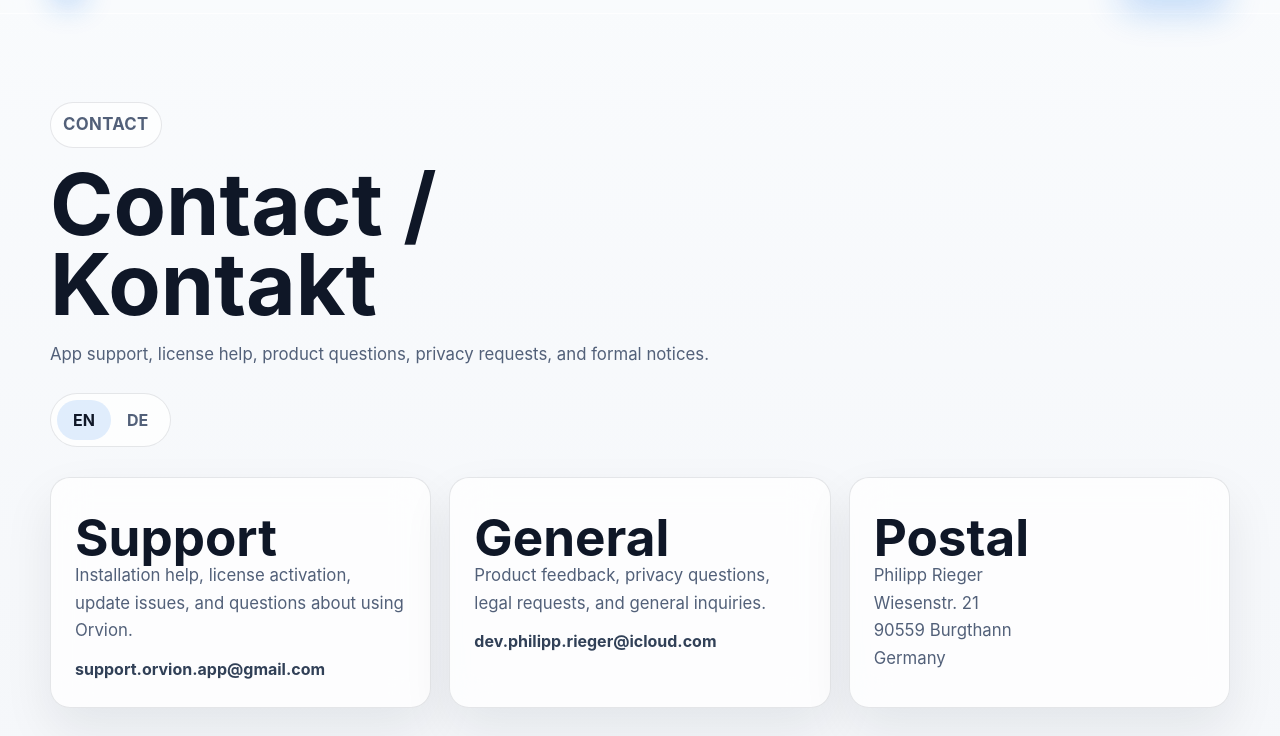
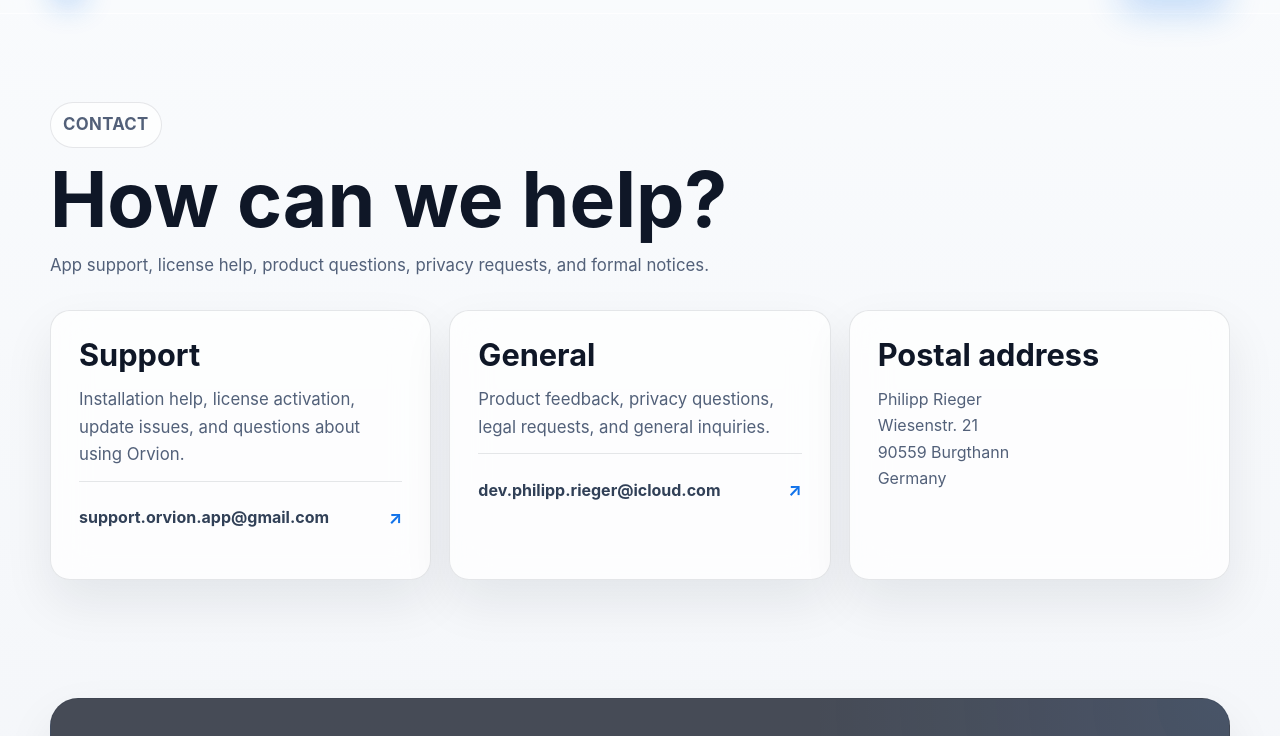
Before and after one commit to Philipp-dev-187/orvion-webseite, a plain HTML site: page contact/index.html in a window 1280 px wide. Shown: the part 61-797 px from the top of the page. Drawn offline with Linux system fonts and the light colour scheme.

Commit message:
Update Legal documents

```diff
--- a/assets/css/styles.css
+++ b/assets/css/styles.css
@@ -1289,10 +1289,6 @@
   max-width: 760px;
 }
 
-.legal-language-bar {
-  margin-top: 24px;
-}
-
 .language-switcher {
   display: inline-flex;
   padding: 6px;
@@ -1433,11 +1429,64 @@
 
 .contact-grid {
   margin-top: 30px;
-}
-
-.contact-card a {
-  display: inline-block;
+  align-items: stretch;
+}
+
+.contact-card {
+  display: flex;
+  min-height: 270px;
+  flex-direction: column;
+  padding: 28px;
+}
+
+.contact-card h2 {
+  margin-top: 0;
+  font-size: clamp(1.75rem, 2.4vw, 2.35rem);
+  line-height: 1.02;
+}
+
+.contact-card p,
+.contact-address {
+  margin-top: 16px;
+  color: var(--muted);
+  line-height: 1.65;
+}
+
+.contact-address {
+  font-style: normal;
+}
+
+.contact-action {
+  display: flex;
+  align-items: center;
+  justify-content: space-between;
+  gap: 12px;
+  margin-top: auto;
+  padding-top: 22px;
+  border-top: 1px solid var(--line);
+  color: var(--text);
   font-weight: 700;
+  overflow-wrap: anywhere;
+}
+
+.contact-action::after {
+  content: "↗";
+  color: var(--accent);
+  font-size: 1.1rem;
+}
+
+body[data-page="contact"] .legal-hero {
+  max-width: none;
+}
+
+body[data-page="contact"] .legal-hero h1 {
+  max-width: none;
+  white-space: nowrap;
+  font-size: clamp(3rem, 6vw, 5.4rem);
+}
+
+body[data-page="contact"] .legal-hero > p:last-child {
+  max-width: 720px;
 }
 
 @media (max-width: 1100px) {
@@ -1522,6 +1571,10 @@
 
   .notch-preview {
     min-height: 520px;
+  }
+
+  body[data-page="contact"] .legal-hero h1 {
+    white-space: normal;
   }
 
 }
--- a/assets/js/site.js
+++ b/assets/js/site.js
@@ -25,6 +25,25 @@
     footer_imprint: "Imprint",
     footer_terms: "Terms",
     footer_rights: "Orvion. All rights reserved.",
+    contact_page_title: "Contact | Orvion",
+    contact_kicker: "Contact",
+    contact_title: "How can we help?",
+    contact_intro: "App support, license help, product questions, privacy requests, and formal notices.",
+    contact_support_title: "Support",
+    contact_support_text: "Installation help, license activation, update issues, and questions about using Orvion.",
+    contact_general_title: "General",
+    contact_general_text: "Product feedback, privacy questions, legal requests, and general inquiries.",
+    contact_postal_title: "Postal address",
+    contact_country: "Germany",
+    legal_kicker: "Legal",
+    legal_last_updated: "Last updated: 26 May 2026",
+    legal_privacy_page_title: "Privacy Policy | Orvion",
+    legal_privacy_title: "Privacy Policy",
+    legal_imprint_page_title: "Imprint | Orvion",
+    legal_imprint_title: "Imprint",
+    legal_imprint_intro: "Provider information for the Orvion website and macOS app.",
+    legal_terms_page_title: "Terms of Service | Orvion",
+    legal_terms_title: "Terms of Service",
     language_label: "Language",
     theme_label: "Theme",
     theme_dark: "Dark",
@@ -135,6 +154,25 @@
     footer_imprint: "Impressum",
     footer_terms: "AGB",
     footer_rights: "Orvion. Alle Rechte vorbehalten.",
+    contact_page_title: "Kontakt | Orvion",
+    contact_kicker: "Kontakt",
+    contact_title: "Wie können wir helfen?",
+    contact_intro: "Support zur App, Hilfe mit Lizenzen, Produktfragen, Datenschutzanfragen und formelle Mitteilungen.",
+    contact_support_title: "Support",
+    contact_support_text: "Hilfe bei Installation, Lizenzaktivierung, Updates und Fragen zur Nutzung von Orvion.",
+    contact_general_title: "Allgemeine Anfragen",
+    contact_general_text: "Produktfeedback, Datenschutzfragen, rechtliche Anliegen und allgemeine Anfragen.",
+    contact_postal_title: "Postanschrift",
+    contact_country: "Deutschland",
+    legal_kicker: "Rechtliches",
+    legal_last_updated: "Zuletzt aktualisiert: 26. Mai 2026",
+    legal_privacy_page_title: "Datenschutzerklärung | Orvion",
+    legal_privacy_title: "Datenschutzerklärung",
+    legal_imprint_page_title: "Impressum | Orvion",
+    legal_imprint_title: "Impressum",
+    legal_imprint_intro: "Anbieterinformationen für die Orvion-Website und die macOS-App.",
+    legal_terms_page_title: "Nutzungsbedingungen | Orvion",
+    legal_terms_title: "Nutzungsbedingungen",
     language_label: "Sprache",
     theme_label: "Design",
     theme_dark: "Dunkel",
--- a/contact/index.html
+++ b/contact/index.html
@@ -3,43 +3,36 @@
 <head>
     <meta charset="utf-8" />
     <meta name="viewport" content="width=device-width, initial-scale=1" />
-    <title>Contact | Orvion</title>
+    <title data-i18n="contact_page_title">Contact | Orvion</title>
     <meta name="description" content="Contact Orvion for app support, license help, product questions, privacy requests, and formal notices." />
     <meta name="robots" content="index,follow" />
-    <link rel="stylesheet" href="/assets/css/styles.css?v=36" />
-    <script defer src="/assets/js/site.js?v=36"></script>
+    <link rel="stylesheet" href="/assets/css/styles.css?v=39" />
+    <script defer src="/assets/js/site.js?v=39"></script>
 </head>
 <body data-page="contact" data-legal-page="contact">
 <div data-site-header></div>
 
 <main class="legal-main section-shell">
     <section class="legal-hero">
-        <p class="eyebrow">Contact</p>
-        <h1>Contact / Kontakt</h1>
-        <p>App support, license help, product questions, privacy requests, and formal notices.</p>
-    </section>
-
-    <section class="legal-language-bar">
-        <div class="language-switcher" role="tablist">
-            <button type="button" class="language-button is-active" data-set-lang="en" role="tab">EN</button>
-            <button type="button" class="language-button" data-set-lang="de" role="tab">DE</button>
-        </div>
+        <p class="eyebrow" data-i18n="contact_kicker">Contact</p>
+        <h1 data-i18n="contact_title">How can we help?</h1>
+        <p data-i18n="contact_intro">App support, license help, product questions, privacy requests, and formal notices.</p>
     </section>
 
     <section class="contact-grid">
         <article class="contact-card">
-            <h2>Support</h2>
-            <p>Installation help, license activation, update issues, and questions about using Orvion.</p>
-            <a href="mailto:support.orvion.app@gmail.com?subject=Orvion%20Support">support.orvion.app@gmail.com</a>
+            <h2 data-i18n="contact_support_title">Support</h2>
+            <p data-i18n="contact_support_text">Installation help, license activation, update issues, and questions about using Orvion.</p>
+            <a class="contact-action" href="mailto:support.orvion.app@gmail.com?subject=Orvion%20Support">support.orvion.app@gmail.com</a>
         </article>
         <article class="contact-card">
-            <h2>General</h2>
-            <p>Product feedback, privacy questions, legal requests, and general inquiries.</p>
-            <a href="mailto:dev.philipp.rieger@icloud.com?subject=Orvion%20Inquiry">dev.philipp.rieger@icloud.com</a>
+            <h2 data-i18n="contact_general_title">General</h2>
+            <p data-i18n="contact_general_text">Product feedback, privacy questions, legal requests, and general inquiries.</p>
+            <a class="contact-action" href="mailto:dev.philipp.rieger@icloud.com?subject=Orvion%20Inquiry">dev.philipp.rieger@icloud.com</a>
         </article>
         <article class="contact-card">
-            <h2>Postal</h2>
-            <p>Philipp Rieger<br />Wiesenstr. 21<br />90559 Burgthann<br />Germany</p>
+            <h2 data-i18n="contact_postal_title">Postal address</h2>
+            <address class="contact-address">Philipp Rieger<br />Wiesenstr. 21<br />90559 Burgthann<br /><span data-i18n="contact_country">Germany</span></address>
         </article>
     </section>
 </main>
```
Also changed, not shown: imprint/index.html (+6 -13 lines), index.html (+2 -2 lines), privacy/index.html (+6 -13 lines), terms/index.html (+6 -13 lines), 2 other files.
